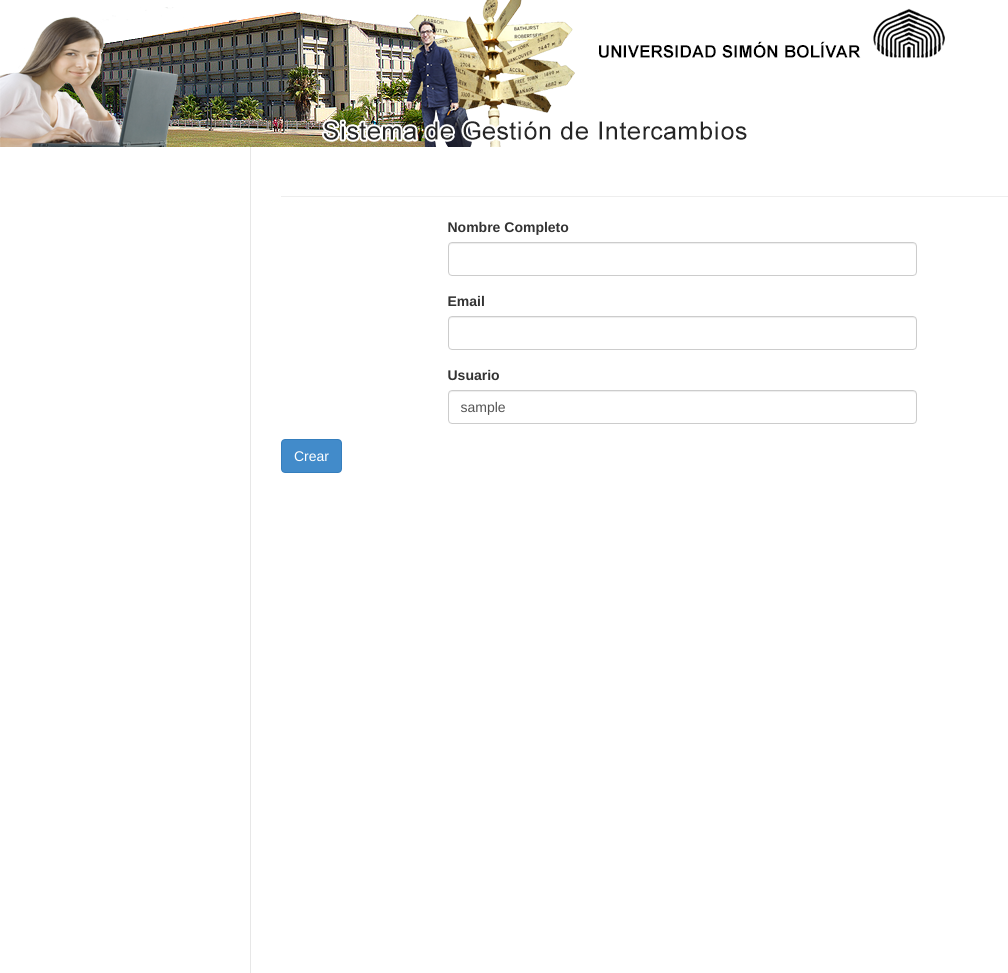
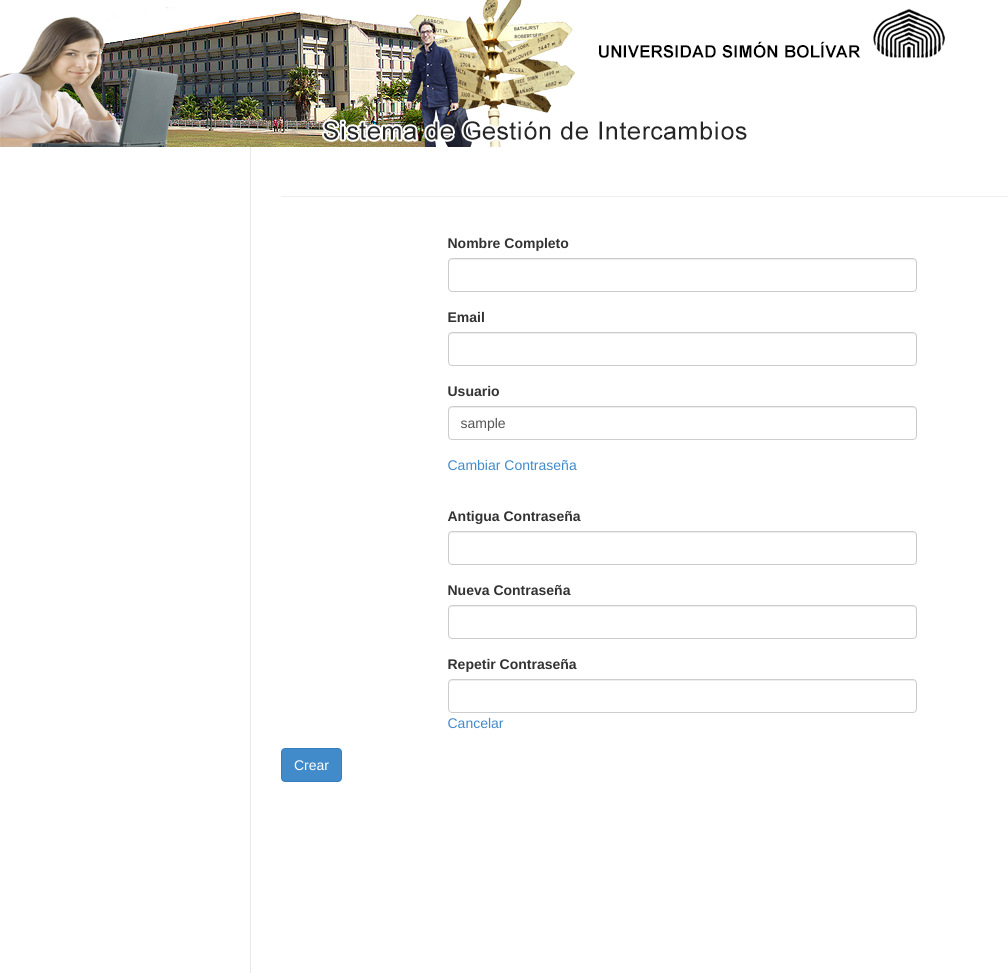
Before and after one commit to leonardogutierrezh/intercambio-reloaded, a Django app: page /administrador_editar_perfil/ in a window 1280 px wide. Shown: the top 973 px of the page, without its empty margins (0-1008 px from the left). Run offline with Django 3.2, Linux system fonts and the light colour scheme; the visitor is signed in with stand-in values (Sample User, id 1); data comes from the database, SQL or seed files in the repository; parts of the project's set-up code (start-up, migrations or seed data) failed here and were passed over; some libraries are stand-ins or nearby versions.

Commit message:
editar perfil terminado

```diff
--- a/administrador/views.py
+++ b/administrador/views.py
@@ -181,8 +181,10 @@
         perfil = Postulante.objects.get(usuario=usuario)
     return render_to_response('administrador/ver_usuario.html', {'usuario':usuario, 'perfil': perfil}, context_instance=RequestContext(request))
 
+@login_required(login_url='/')
 def editar_perfil(request):
     usuario = request.user
+    print usuario.check_password('123')
     creado= 0
     if Administrador.objects.filter(usuario=usuario):
         perfil = Administrador.objects.get(usuario=usuario)
@@ -198,8 +200,26 @@
             perfil.email = email
             usuario.username = us
             perfil.save()
-            usuario.save()
+            try:
+                usuario.save()
+            except:
+                creado = "5"
+                return render_to_response('administrador/editar_perfil.html', {'formulario': formulario, 'creado': creado}, context_instance=RequestContext(request))
             creado= '2'
+            if request.POST.get('vieja') != "":
+                creado= '3'
+            if usuario.check_password(request.POST.get('vieja')):
+                print 'entreeeeeeeeeeeeee'
+                nueva = request.POST.get('nueva')
+                repetida = request.POST.get('repetida')
+                print nueva
+                print repetida
+                creado = "4"
+                if nueva == repetida:
+                    print 'iguales'
+                    usuario.set_password(nueva)
+                    usuario.save()
+                    creado= "2"
             Log.objects.create(usuario=usuario, suceso="Perfil modificado")
     else:
         formulario = EditarPerfilForm(initial={'nombre': perfil.nombre, 'email': perfil.email, 'usuario': usuario.username})
--- a/intercambio/templates/administrador/editar_perfil.html
+++ b/intercambio/templates/administrador/editar_perfil.html
@@ -14,20 +14,82 @@
     </div>
 
 {% elif creado == '3' %}
-   <div class="alert alert-success">
+   <div class="alert alert-danger">
         <button type="button" class="close" data-dismiss="alert" aria-hidden="True">&times;</button>
-         ¡Usuario eliminado satifactoriamente!
+         ¡La constraseña introducida no es valida!
+    </div>
+{% elif creado == '4' %}
+   <div class="alert alert-danger">
+        <button type="button" class="close" data-dismiss="alert" aria-hidden="True">&times;</button>
+         ¡La nueva contraseña no coincide en los campos nueva contraseña y repetir contraseña!
     </div>
 {% endif %}
 
     <form method="POST">{% csrf_token %}
          <div class="row">
+         <div id="selector" class="col-sm-6 col-sm-offset-2 form-group">
+             {% if creado == "5" %}
+                 <span class="help-block has-error" style="color: #a94442;">El nombre de usuario ya existe</span>
+             {% endif %}
+         </div>
          <div id="decanato" class="col-sm-6 col-sm-offset-2 escondido">
                         {{ formulario | bootstrap }}
          </div>
+         <div class="col-sm-6 col-sm-offset-2 form-group">
+             <div id="cambiar">
+             <a id="ver">Cambiar Contraseña</a>
+             </div>
+
+         </div>
+         <div id="escondido">
+         <div class="col-sm-6 col-sm-offset-2 form-group">
+
+         </div>
+         <div class="col-sm-6 col-sm-offset-2 form-group">
+            <label class="control-label">Antigua Contraseña</label>
+             <div class=" ">
+                 <input id="vieja" class="form-control" type="password" name="vieja">
+             </div>
+         </div>
+         <div class="col-sm-6 col-sm-offset-2 form-group">
+            <label class="control-label">Nueva Contraseña</label>
+             <div class=" ">
+                 <input id="nueva" class="form-control" type="password" name="nueva">
+             </div>
+         </div>
+         <div class="col-sm-6 col-sm-offset-2 form-group">
+            <label class="control-label">Repetir Contraseña</label>
+             <div class=" ">
+                 <input id="repetida" class="form-control" type="password" name="repetida">
+             </div>
+             <a id="esconder">Cancelar</a>
+         </div>
+         </div>
+
          <div class="col-sm-12">
             <input type='submit' class="btn btn-default btn-primary" value='Crear'/>
          </div>
          </div>
     </form>
 {% endblock %}
+{% block js %}
+<script>
+$(document).ready(function(){
+  $("#escondido").hide();
+  $("#esconder").click(function(){
+    $("#escondido").hide();
+    $("#cambiar").show();
+    $("#nueva").val("");
+    $("#vieja").val("");
+    $("#repetida").val("");
+
+  });
+  $("#ver").click(function(){
+    $("#escondido").show();
+    $("#cambiar").hide();
+
+  });
+});
+</script>
+
+{% endblock %}
```
